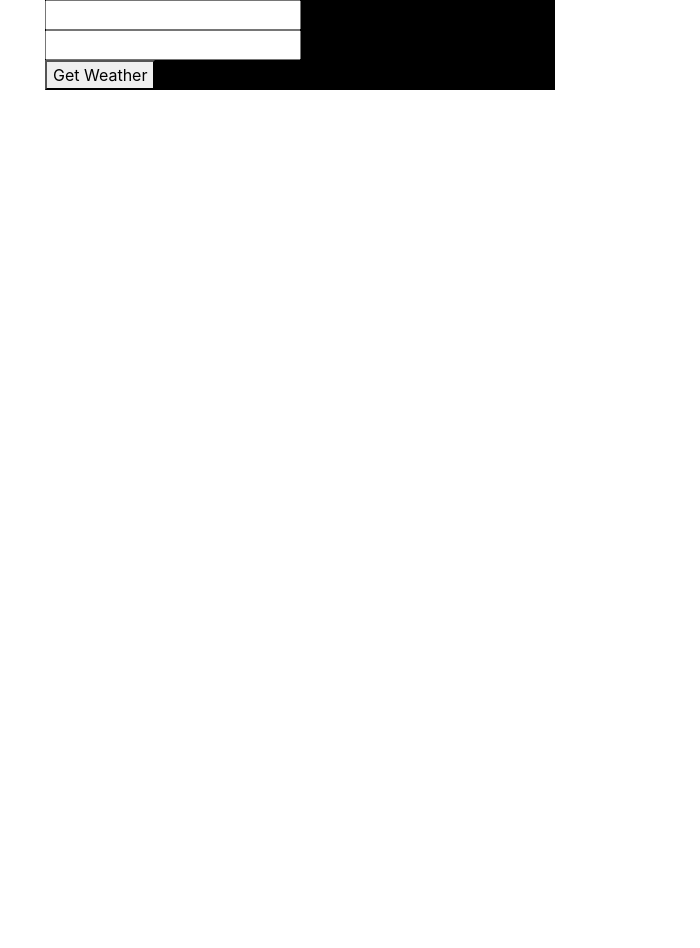
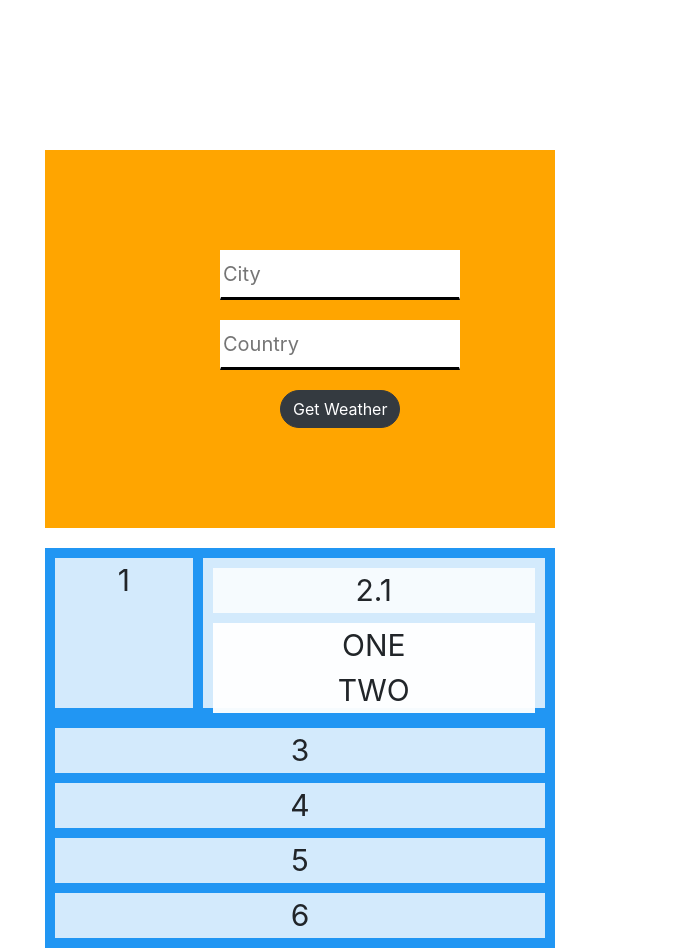
Before and after one commit to shubham860/Weather-app-ReactJs, a React (Create React App) app in the folder weather/: page / in a window 600 px wide. Shown: the whole page, 700 px wide, since content can reach past the window. Before the commit the page ends 800 px from the top, so only its background shows below. Built offline with nearby package versions, Linux system fonts and the light colour scheme.

Commit message:
commit-4

```diff
--- a/weather/src/components/Form.js
+++ b/weather/src/components/Form.js
@@ -59,20 +59,22 @@ submit = event => {
        const {city, country, latitude, longitude, temper, humidity, pressure, appearance} = this.state
     return(
 
-      <div className="container">
+      <div className="container shift">
        <div className="row">
 
           <div className="col-md-6">
             <div className="container dark">
+              <div className="container align">
                <div className="row bottom">
-                <input type='text' name='city' value={city} onChange={this.city} />
+                <input type='text' name='city' className="input" placeholder="City" value={city} onChange={this.city} />
                </div>
                <div className="row bottom">
-                 <input type='text' name='country' value={country} onChange={this.country} />
+                 <input type='text' name='country' className="input" placeholder="Country" value={country} onChange={this.country} />
                 </div>
                 <div className="row bottom">
-                 <button type='button' onClick={this.submit}>Get Weather</button>
+                 <button type='button' className="btn btn-dark" id="btn" onClick={this.submit}>Get Weather</button>
                 </div>
+                 </div>
             </div>
           </div>
 
--- a/weather/src/components/Report.js
+++ b/weather/src/components/Report.js
@@ -1,15 +1,29 @@
 import React from 'react'
 import PropTypes from 'prop-types'
+import './css/Report.css'
 
-class Form extends React.Component {
+
+class Report extends React.Component {
   render () {
-  //  const {city, country, latitude, longitude, temper, humidity, pressure, appearance} = this.props
+         const {city, country, latitude, longitude, temper, humidity, pressure, appearance} = this.props
       return(
-        <div className="container">
 
-        </div>
+               <div class="grid-container">
+                <div class="grid-item item1">1</div>
+                <div class="grid-item item2 grid-container2">
+                  <div class="grid-item item2.1">2.1</div>
+                  <div class="grid-item item2.2 grid-container2.2">
+                    <div class="grid-item item2.2.1">ONE</div>
+                    <div class="grid-item item2.2.2">TWO</div>
+                  </div>
+                </div>
+                <div class="grid-item item3">3</div>
+                <div class="grid-item item4">4</div>
+                <div class="grid-item item5">5</div>
+                <div class="grid-item item6">6</div>
+                </div>
       )
   }
 }
 
-export default Form;
+export default Report;
--- a/weather/src/components/css/Form.css
+++ b/weather/src/components/css/Form.css
@@ -1,4 +1,80 @@
-.dark{
-  background-color: black;
-  color : black;
+
+@media (min-width: 600px ){
+  .shift{
+    margin-top: 150px;
+  }
+  .dark{
+    background-color: white;
+  }
+
+  .bottom{
+    margin-bottom: 20px;
+  }
+
+  .align{
+    margin-left: 140px;
+    padding-top: 120px;
+  }
+
+  .input{
+    border-bottom: 3px solid black;
+    border : 0px 0px 3px 0px;
+    border-top : 1px solid white;
+    border-left : 1px solid white;
+    border-right : 1px solid white;
+    border-radius: 0px;
+    text-decoration: none;
+    outline: 0;
+    width: 50%;
+    height:50px;
+    font-size: 20px;
+    color: black;
+  }
+
+  #btn{
+    border-radius: 40px;
+    outline: 0;
+    text-decoration: none;
+    margin-left: 60px;
+    margin-bottom: 100px;
+  }
 }
+
+
+@media (max-width:600px){
+  .dark{
+    background-color: orange;
+  }
+
+  .bottom{
+    margin-bottom: 20px;
+  }
+
+  .align{
+    margin-left: 160px;
+    padding-top: 100px;
+  }
+
+  .input{
+    border-bottom: 3px solid black;
+    border : 0px 0px 3px 0px;
+    border-top : 1px solid white;
+    border-left : 1px solid white;
+    border-right : 1px solid white;
+    border-radius: 0px;
+    text-decoration: none;
+    outline: 0;
+    width: 50%;
+    height:50px;
+    font-size: 20px;
+    color: black;
+  }
+
+  #btn{
+    border-radius: 40px;
+    outline: 0;
+    text-decoration: none;
+    margin-left: 60px;
+  }
+
+}
--- a/weather/src/components/css/Report.css
+++ b/weather/src/components/css/Report.css
@@ -0,0 +1,74 @@
+.head{
+  font-size: 40px;
+}
+
+.grid-container {
+  display: grid;
+  grid-template-rows: 150px auto auto auto auto;
+  grid-gap: 10px;
+  background-color: #2196F3;
+  padding: 10px;
+}
+
+.grid-container2 {
+  display: grid;
+  grid-template-rows: auto auto;
+  grid-gap: 10px;
+  background-color: #2196F3;
+  padding: 10px;
+}
+
+.grid-container2.2 {
+  display: grid;
+  grid-template-columns: auto auto;
+  grid-gap: 10px;
+  background-color: #2196F3;
+  padding: 10px;
+}
+
+.item2.2.1{
+  grid-row: auto;
+  grid-column: 1;
+}
+
+.item2.2.2{
+  grid-row: auto;
+  grid-column: 2;
+}
+
+.grid-item {
+  background-color: rgba(255, 255, 255, 0.8);
+  text-align: center;
+  font-size: 30px;
+}
+
+.item1 {
+  grid-column: 1;
+  grid-row: 1;
+}
+
+.item2 {
+  grid-column: 2/span 2;
+  grid-row: 1;
+}
+
+
+.item3 {
+  grid-column: 1 / span 3;
+  grid-row: 3;
+}
+
+.item4{
+  grid-column: 1 / span 3;
+  grid-row: 4;
+}
+
+.item5{
+  grid-column: 1 / span 3;
+  grid-row: 5;
+}
+
+.item6{
+  grid-column: 1 / span 3;
+  grid-row: 6;
+}
```
